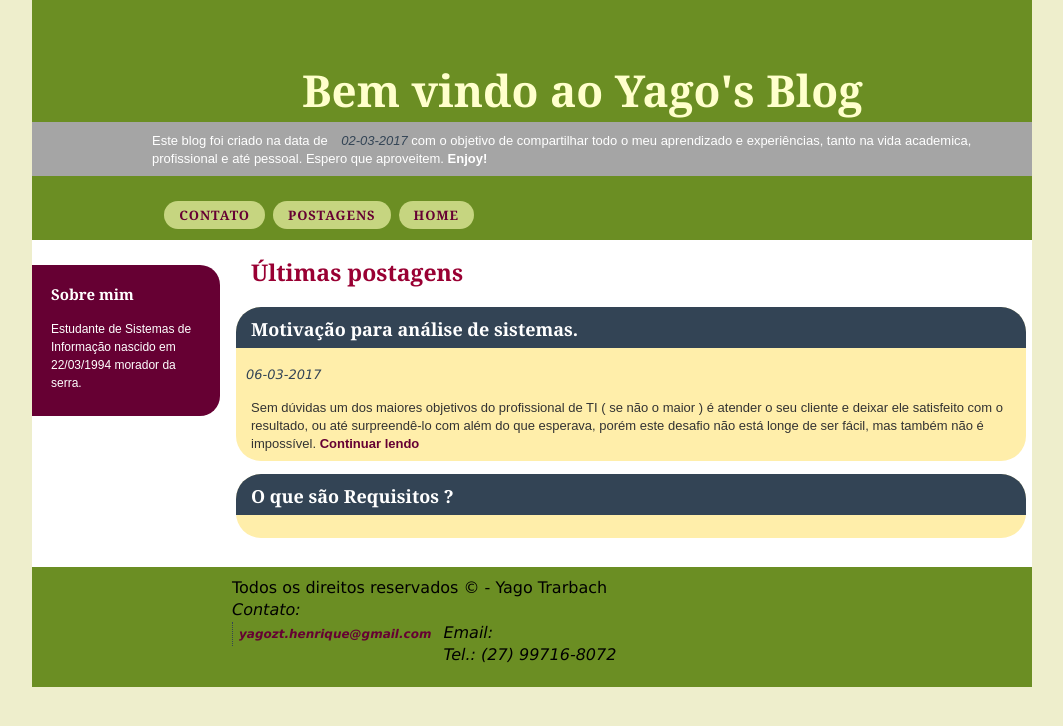
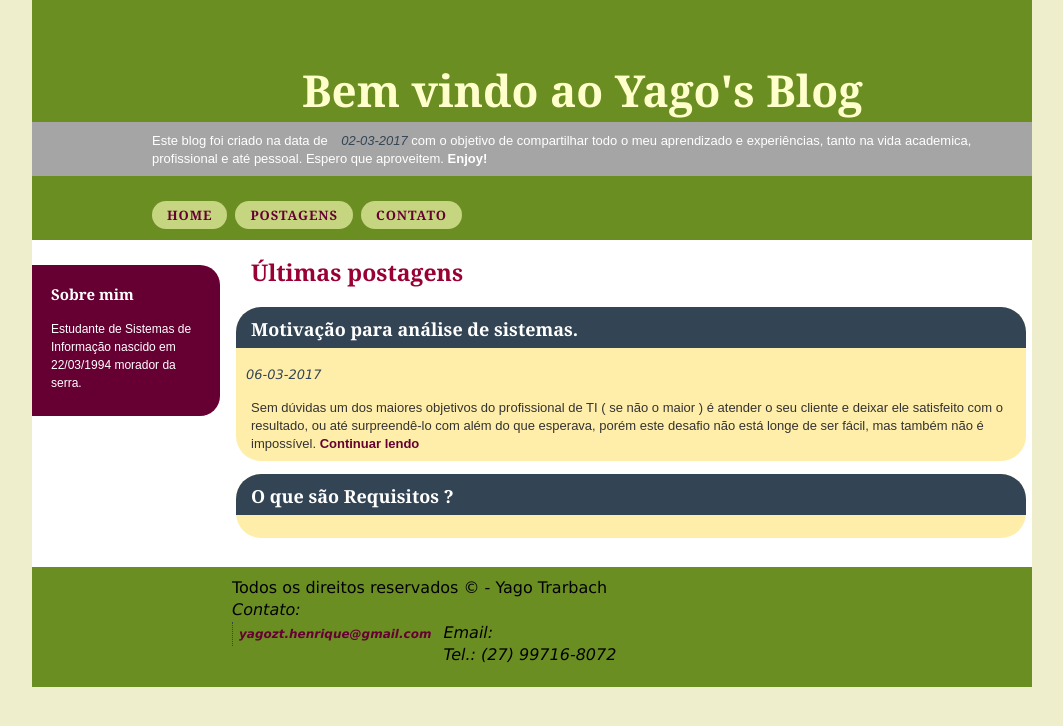
Before and after one commit to yagozt/yagozt.github.io, a plain HTML site: page index.html in a window 1280 px wide. Shown: the whole page, without its empty margins (108-1171 px from the left). Drawn offline with Linux system fonts and the light colour scheme.

Commit message:
Update style.css

```diff
--- a/css/style.css
+++ b/css/style.css
@@ -147,6 +147,7 @@ section {
 nav {
 	float: left;
 	padding-top: 0px;
+	padding-left: 120px;
 	width: 450px;
 }
 
@@ -156,7 +157,7 @@ nav ul {
 	margin-top: 25px;
 }
 nav ul li {
-	float: right;
+	float: left;
 	text-decoration: none;
 	margin-right: 8px;
 
```
